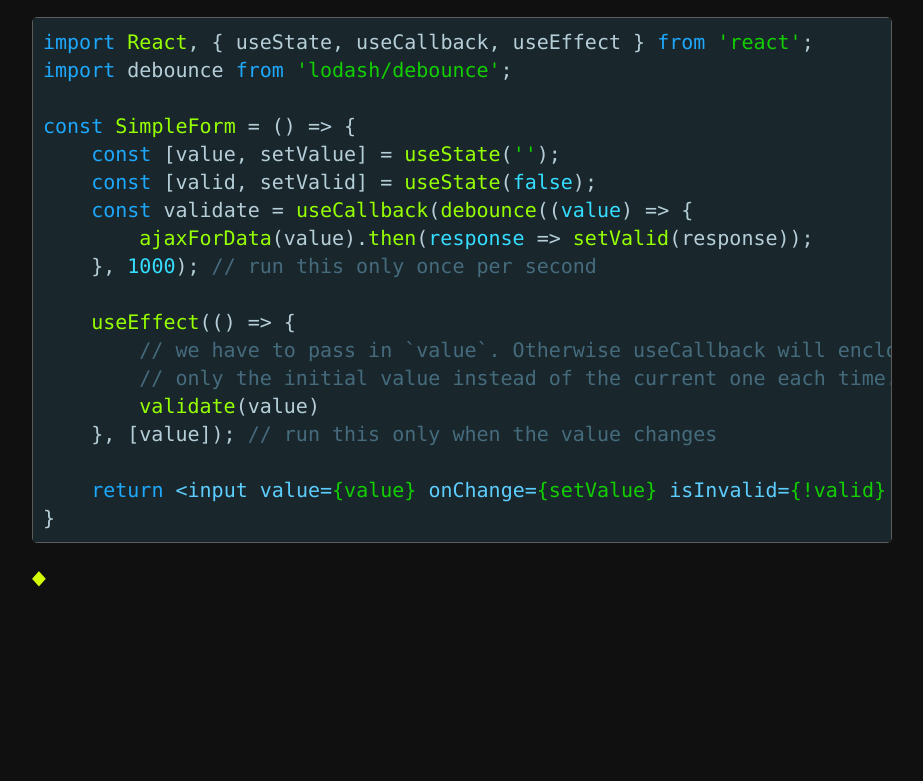
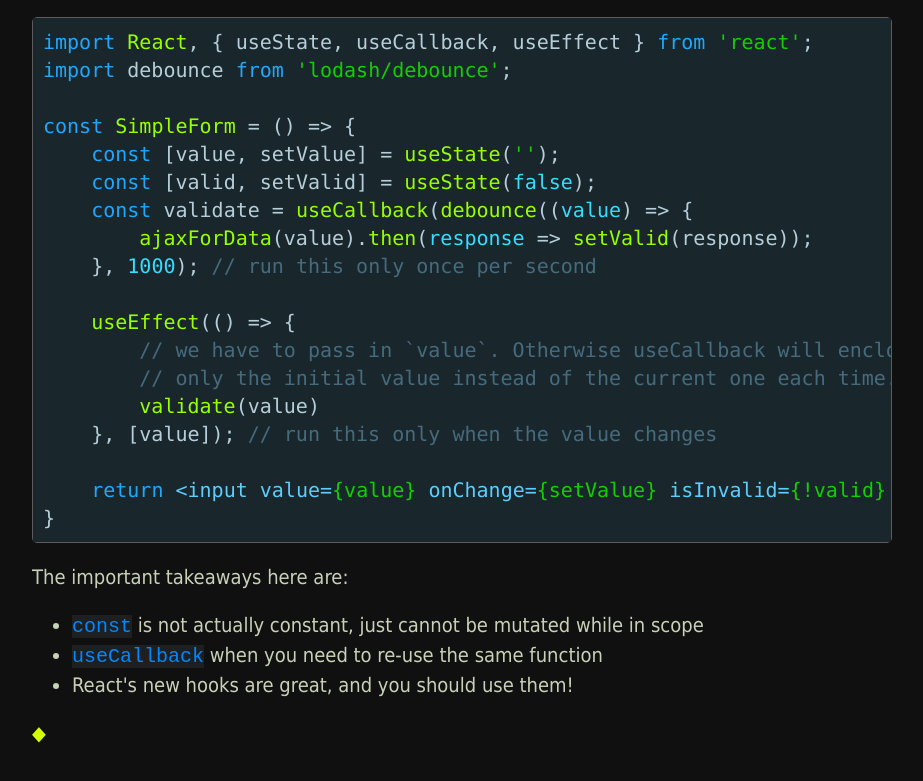
Before and after one commit to calebmeyer/The-Reactor-Core, an Eleventy site: page source/posts/1-react-hooks-with-ajax-validations.md in a window 1280 px wide. Shown: the part 2855-3636 px from the top of the page, without its empty margins (178-1101 px from the left). Before the commit the page ends 3504 px from the top, so only its background shows below. Built offline with nearby package versions, Linux system fonts and the light colour scheme; Eleventy itself is replaced by a stand-in of ours; code samples lack their colours; files that its build step writes are made by us from their sources.

Commit message:
Add takeaways

````diff
--- a/source/posts/1-react-hooks-with-ajax-validations.md
+++ b/source/posts/1-react-hooks-with-ajax-validations.md
@@ -88,3 +88,8 @@ const SimpleForm = () => {
     return <input value={value} onChange={setValue} isInvalid={!valid} />;
 }
 ```
+
+The important takeaways here are:
+- `const` is not actually constant, just cannot be mutated while in scope
+- `useCallback` when you need to re-use the same function
+- React's new hooks are great, and you should use them!
````
Also changed, not shown: 1 other file.
